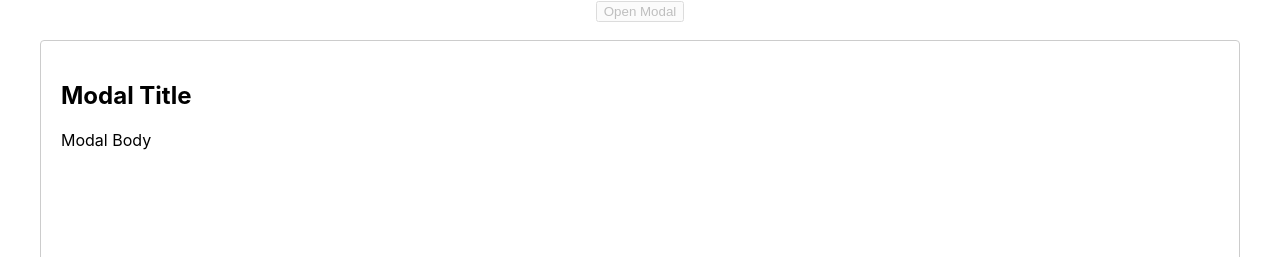
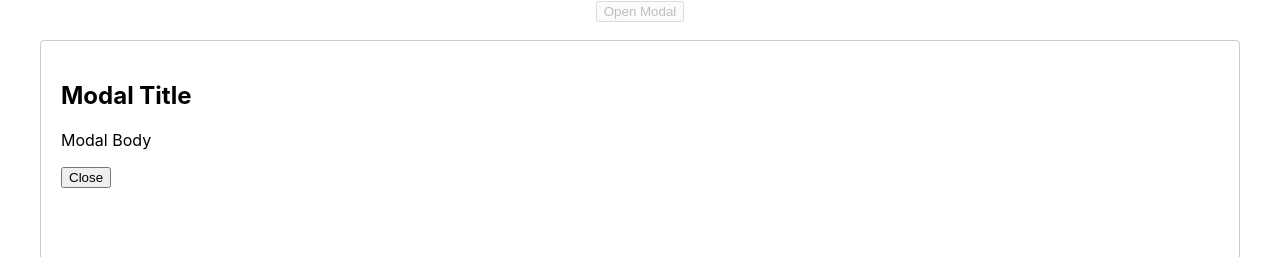
Before and after one commit to mghondo/React_Modals, a React (Create React App) app: page / in a window 1280 px wide. Both pictures are taken after a click on the button "Open Modal". Shown: the top 257 px of the page. Built offline with nearby package versions, Linux system fonts and the light colour scheme.

Commit message:
Now we have a close button.

```diff
--- a/src/App.js
+++ b/src/App.js
@@ -13,6 +13,7 @@ function App() {
       <Modal isOpen={modalIsOpen}>
         <h2>Modal Title</h2>
         <p>Modal Body</p>
+        <button onClick={() => setModalIsOpen(false)}>Close</button>
       </Modal>
     </div>
   );
```
